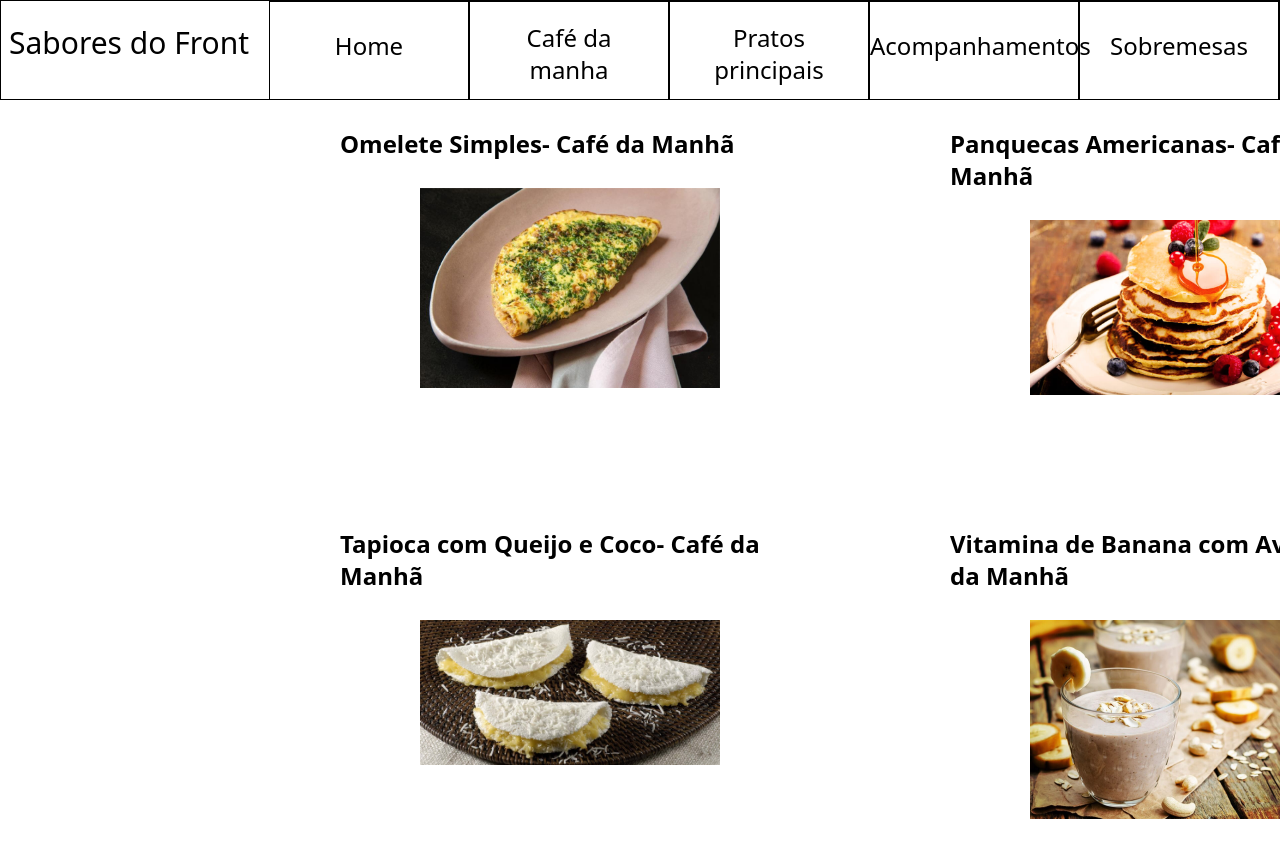
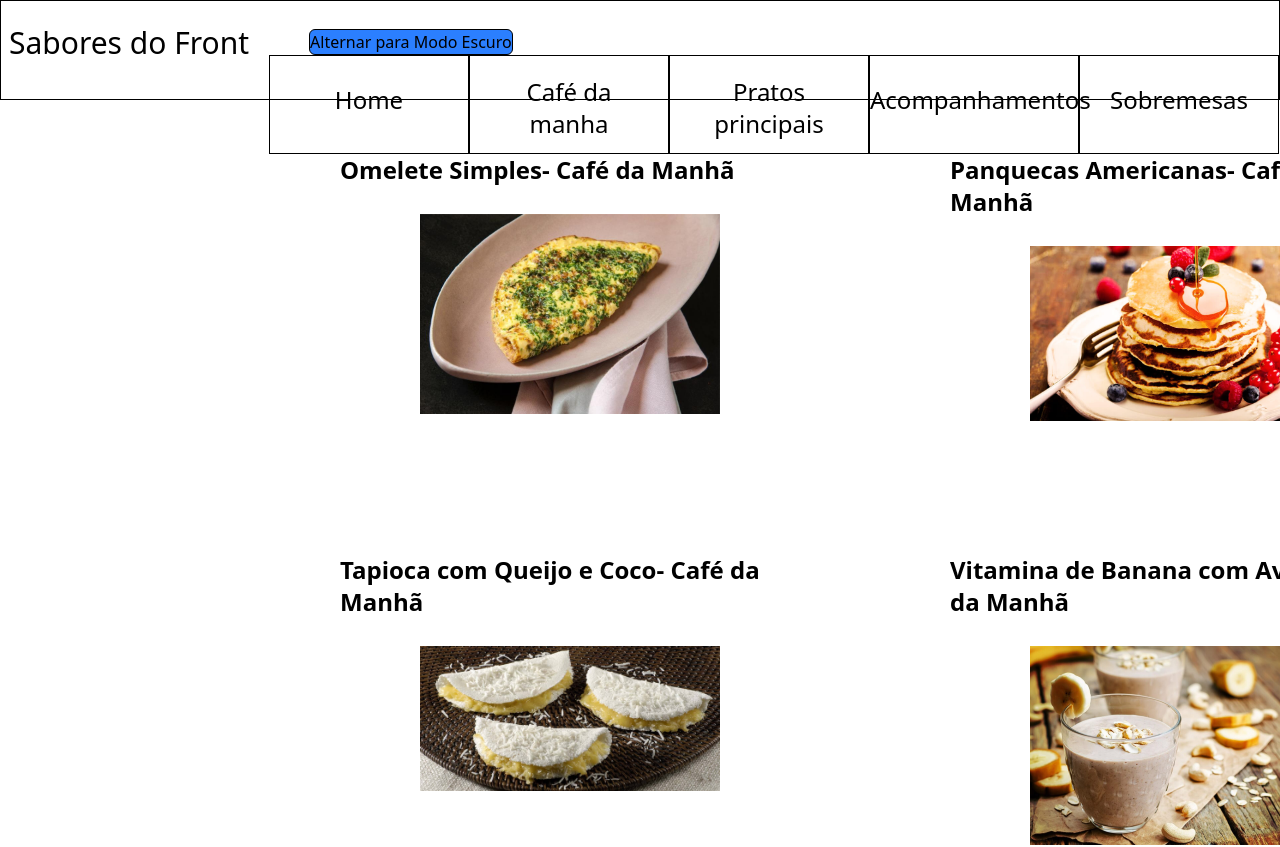
Before and after one commit to vinikenzo/CP-FRONT-END, a Next.js app in the folder cp-front/: page / in a window 1280 px wide. Shown: the top 847 px of the page. Built offline with nearby package versions, Linux system fonts and the light colour scheme.

Commit message:
FUNCAO TOGGLETHEME

```diff
--- /dev/null
+++ b/cp-front/src/app/Context/themecontext.tsx
@@ -0,0 +1,30 @@
+"use client"
+import React, { createContext, useState, useEffect, useContext, Children } from 'react';
+
+
+interface ThemeContextType{
+    theme:string;
+    toggleTheme: () => void;
+}
+//setar um ThemeContext inicialmente como nulo
+export const ThemeContext = createContext<ThemeContextType | undefined>(undefined);
+
+export const ThemeProvider = ({ children }: {children: React.ReactNode}) => {
+    const [theme, setTheme] = useState ("light");
+
+    //alterna entre modo dark e light para o ContextType
+    const toggleTheme = () => {
+        setTheme(theme === "light" ? "dark" : "light");
+    };
+
+    React.useEffect(()=>{
+        document.body.style.backgroundColor = theme === "light" ? "#fff" : "#333";
+        document.body.style.color = theme === "light" ? "#000" : "#fff";
+    },[theme]);
+
+    return (
+        <ThemeContext.Provider value = {{theme, toggleTheme}}>
+            {children}
+        </ThemeContext.Provider>
+    );
+};
--- a/cp-front/src/app/acompanhamentos/page.tsx
+++ b/cp-front/src/app/acompanhamentos/page.tsx
@@ -13,7 +13,7 @@ interface propReceitas {
 export default function Acompanhamentos() {
 
   const [receitas, setReceitas] = useState<propReceitas[]>([]);
-
+//função para filtrar acompanhamentos
   useEffect(() => {
     const buscarReceitas = async () => {
       try {
--- a/cp-front/src/app/cafeDaManha/page.tsx
+++ b/cp-front/src/app/cafeDaManha/page.tsx
@@ -12,7 +12,7 @@ interface propReceitas {
 export default function Cafe() {
 
   const [receitas, setReceitas] = useState<propReceitas[]>([]);
-
+// funçao para filtrar cafe da manha
   useEffect(() => {
     const buscarReceitas = async () => {
       try {
--- a/cp-front/src/app/components/botao/page.tsx
+++ b/cp-front/src/app/components/botao/page.tsx
@@ -0,0 +1,14 @@
+"use client"
+import { useContext,useState,createContext } from "react";
+import { ThemeContext } from "@/app/Context/themecontext";
+
+const Botao = () => {
+    const { theme, toggleTheme } = useContext(ThemeContext) as NonNullable<React.ContextType<typeof ThemeContext>>;
+
+    return(
+        <>
+            <button className="ml-15 border-1 mt-7 rounded-md bg-blue-500" onClick={toggleTheme}>Alternar para {theme === 'light' ? 'Modo Escuro' : 'Modo Claro'}</button>
+        </>
+    )
+}
+export default Botao;
--- a/cp-front/src/app/components/header/page.tsx
+++ b/cp-front/src/app/components/header/page.tsx
@@ -1,3 +1,5 @@
+
+import Botao from "../botao/page";
 import Menu from "../menu/page"
 
 
@@ -6,6 +8,7 @@ const Header = () => {
         <>
             <header className="h-[100px] border-1 w-auto mb-7">
                 <p className="float-left text-3xl  mt-6 ml-2">Sabores do Front</p>
+                <Botao></Botao>
                 <Menu />
             </header>
         </>
--- a/cp-front/src/app/layout.tsx
+++ b/cp-front/src/app/layout.tsx
@@ -2,6 +2,7 @@ import type { Metadata } from "next";
 import "./globals.css";
 import Header from "./components/header/page";
 import Footer from "./components/footer/page";
+import { ThemeContext, ThemeProvider } from "./Context/themecontext";
 
 export const metadata: Metadata = {
   title: "CP 05",
@@ -14,11 +15,14 @@ export default function RootLayout({
   children: React.ReactNode;
 }>) {
   return (
+    /** Implementa o ThemeProvider que guarda a informação do Themecontext para todas as páginas (Children)*/
     <html lang="en">
       <body>
-        <Header />
-        {children}
-        <Footer />
+      <ThemeProvider>
+          <Header />
+            {children}
+          <Footer />
+          </ThemeProvider>
       </body>
     </html>
   );
--- a/cp-front/src/app/pratosPrincipais/page.tsx
+++ b/cp-front/src/app/pratosPrincipais/page.tsx
@@ -12,7 +12,7 @@ interface propReceitas {
 export default function Pratos() {
 
   const [receitas, setReceitas] = useState<propReceitas[]>([]);
-
+// função para filtrar pratos principais
   useEffect(() => {
     const buscarReceitas = async () => {
       try {
--- a/cp-front/src/app/receitas/[id]/page.tsx
+++ b/cp-front/src/app/receitas/[id]/page.tsx
@@ -22,6 +22,7 @@ const PageReceitas = () => {
 
     const [erro,setErro] = useState<string | null>(null);
 
+    //função para acessar os dados do json
     useEffect(()=>{
         const procurarReceita = async () => {
             try{
--- a/cp-front/src/app/sobremesas/page.tsx
+++ b/cp-front/src/app/sobremesas/page.tsx
@@ -14,6 +14,7 @@ export default function Sobremesas() {
 
   const [receitas, setReceitas] = useState<propReceitas[]>([]);
 
+  //função para filtrar sobremesas
   useEffect(() => {
     const buscarReceitas = async () => {
       try {
```
Also changed, not shown: cp-front/src/app/Context/TemaContext.tsx (deleted), cp-front/src/app/page.tsx (line endings or trailing spaces).
